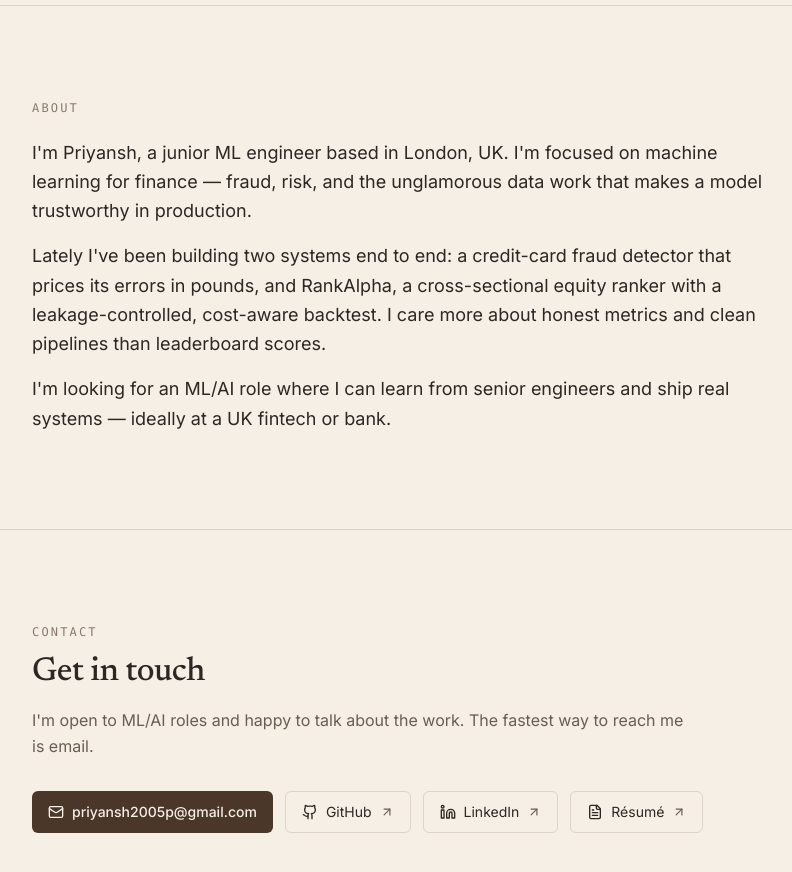
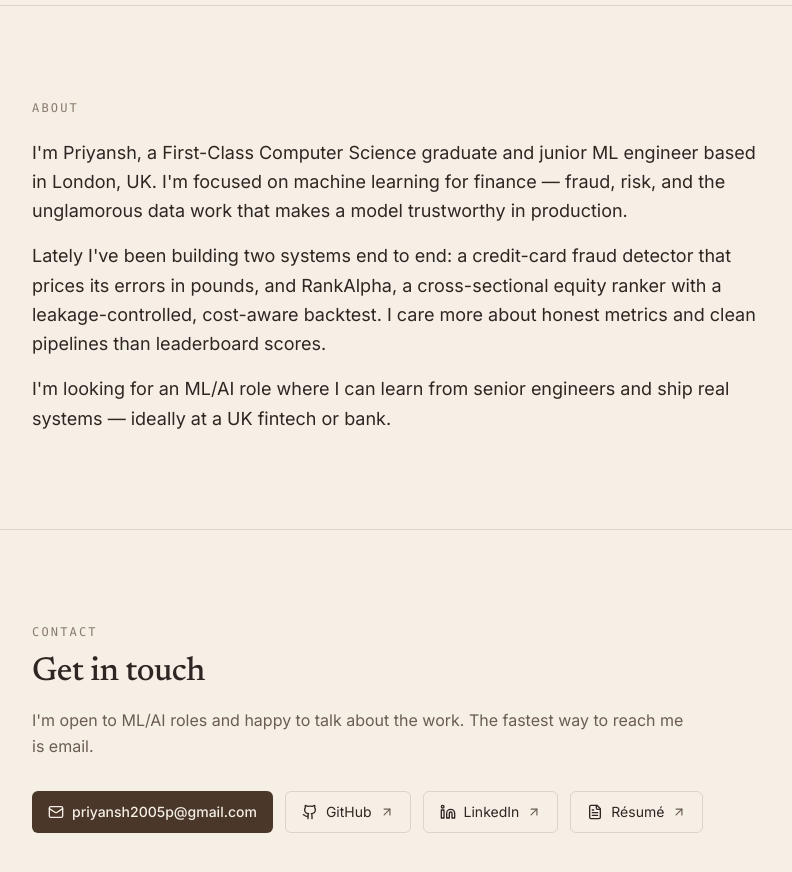
Before and after one commit to PRIYANSH29-boop/priyansh-portfolio, a Next.js app: page / in a window 1280 px wide. Shown: the part 2180-3052 px from the top of the page, without its empty margins (56-848 px from the left). Built offline with nearby package versions, Linux system fonts and the light colour scheme.

Commit message:
feat: First-Class graduate CV (4 projects, working portfolio link); About reflects graduate status

```diff
--- a/components/About.tsx
+++ b/components/About.tsx
@@ -8,7 +8,8 @@ export function About() {
 
         <div className="mt-6 max-w-prose space-y-4 text-lg leading-relaxed text-ink">
           <p>
-            I&apos;m {site.name}, a junior ML engineer based in {site.location}.
+            I&apos;m {site.name}, a First-Class Computer Science graduate and junior
+            ML engineer based in {site.location}.
             I&apos;m focused on machine learning for finance — fraud, risk, and the
             unglamorous data work that makes a model trustworthy in production.
           </p>
```
Also changed, not shown: 1 other file (tests, documents, lock files or other folders).
